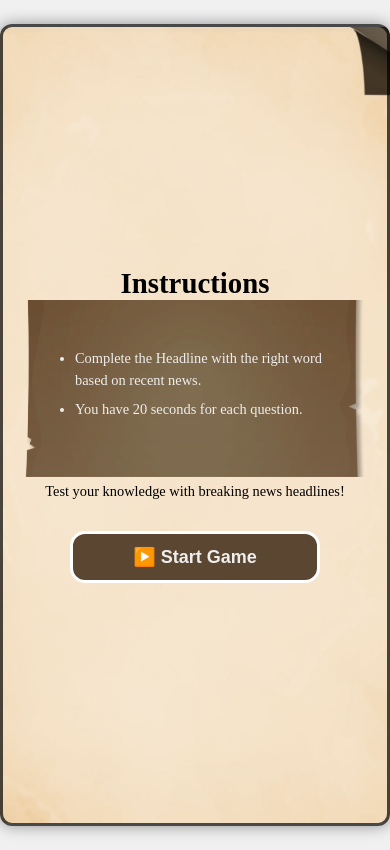
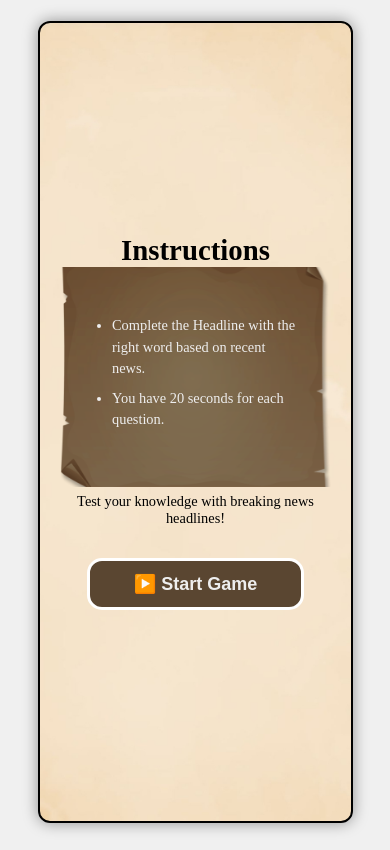
Before and after one commit to Kalmeshwar27/headlinesreact, a React (Create React App) app: page / in a window 390 px wide. Built offline with nearby package versions, Linux system fonts and the light colour scheme.

Commit message:
updated code

```diff
--- a/src/App.css
+++ b/src/App.css
@@ -729,12 +729,12 @@ body {
 }
 
 @media (max-width: 480px) {
-  @media(max-width: 00px) {
   .start-screen {
+   width: 90%;
+    max-width: 350px;
     border: 2px solid #000;
     margin: 1rem auto;
     padding: 1rem;
-  }
 }
 
   .start-screen h1 {
@@ -751,6 +751,8 @@ body {
 
   .container {
     padding: 1rem;
+    width: 100%;
+    max-width: 400px;
   }
 
   .headline-header {
```
